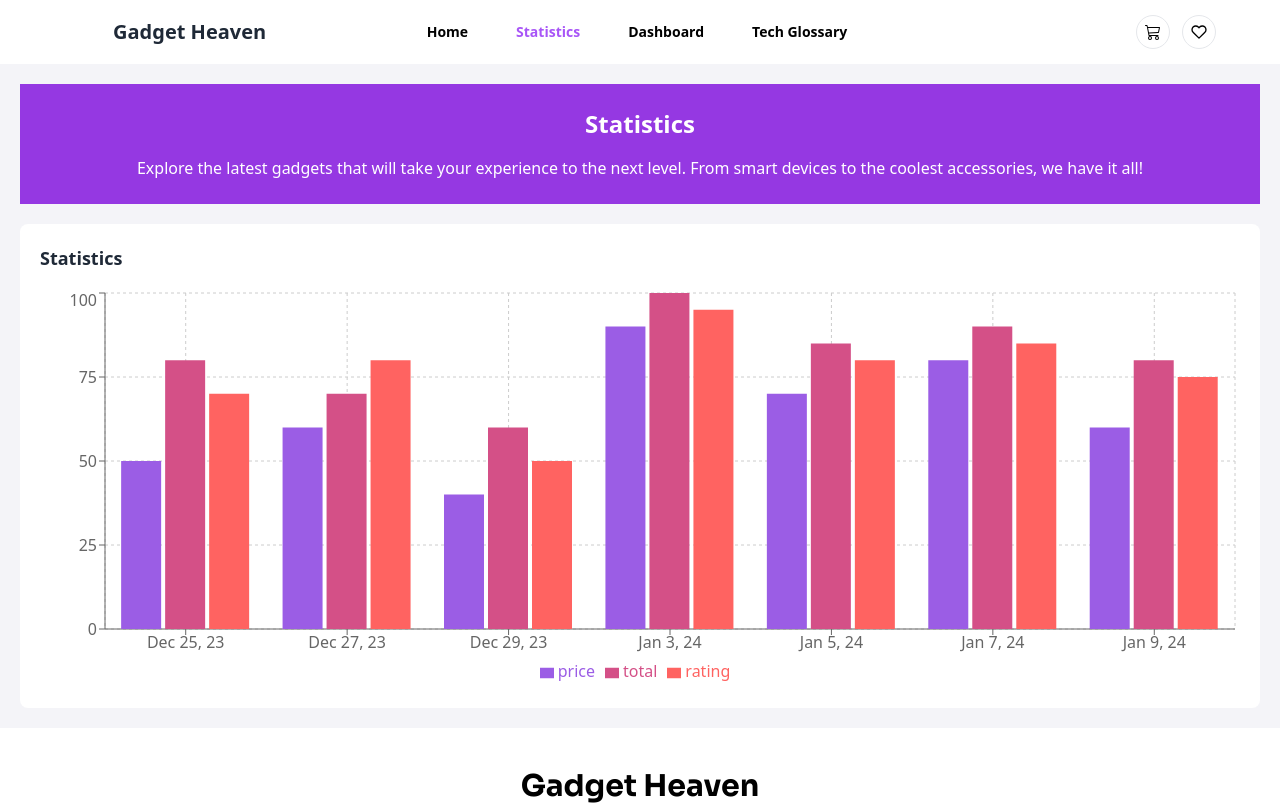
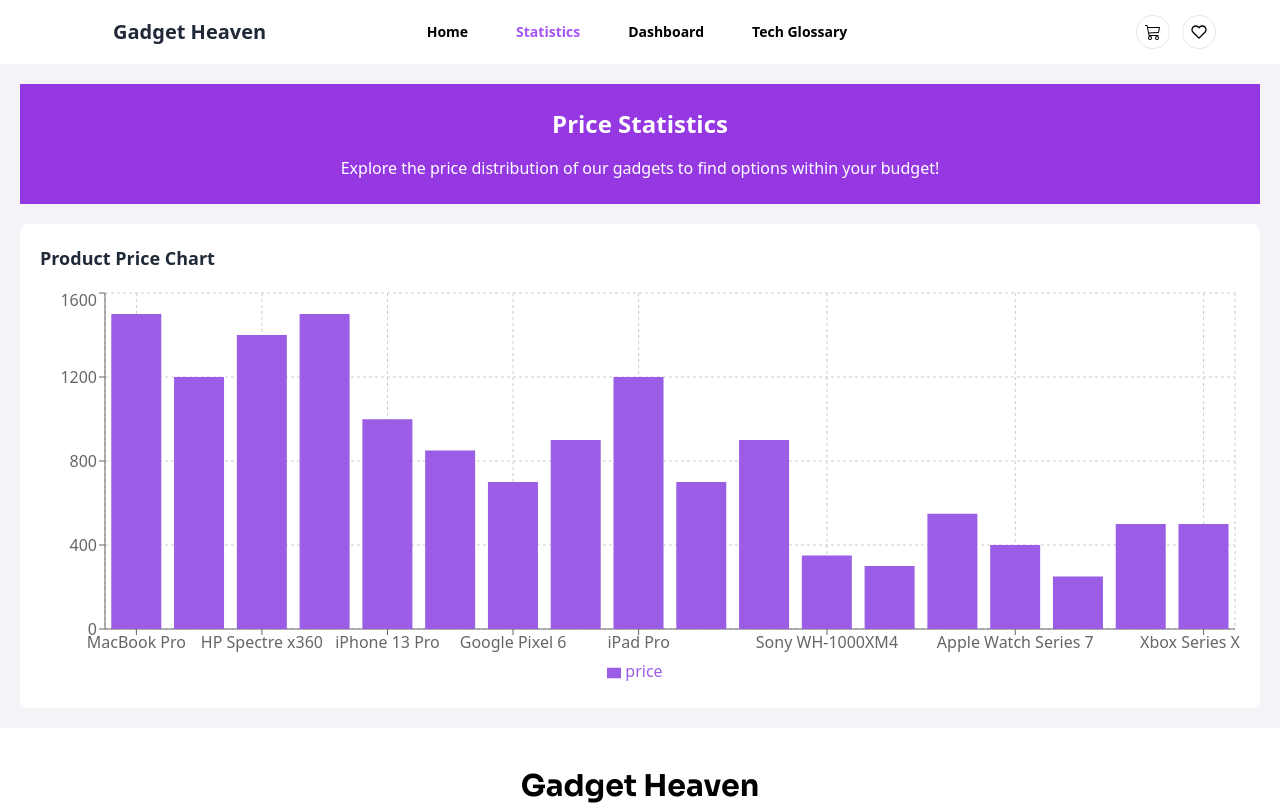
Before and after one commit to programming-hero-web-course-4/b10a8-gadget-heaven-sajjadislam523, a React (Vite) app: page /statistics in a window 1280 px wide. Shown: the top 805 px of the page. Built offline with nearby package versions, Linux system fonts and the light colour scheme.

Commit message:
Added statistics page with improved ui

```diff
--- a/src/components/Header.jsx
+++ b/src/components/Header.jsx
@@ -1,4 +1,5 @@
 import React from "react";
+import { Link } from "react-router-dom";
 
 const Header = () => {
     return (
@@ -12,9 +13,12 @@
                     the next level. From smart devices to the <br /> coolest
                     accessories, we have it all!
                 </p>
-                <button className="px-4 py-2 rounded-full font-semibold font-sora bg-white text-[#9538E2]">
+                <Link
+                    to="/dashboard"
+                    className="px-4 py-2 rounded-full font-semibold font-sora bg-white text-[#9538E2]"
+                >
                     Shop Now
-                </button>
+                </Link>
             </div>
         </div>
     );
--- a/src/components/Navbar.jsx
+++ b/src/components/Navbar.jsx
@@ -85,7 +85,7 @@
                             className={({ isActive }) =>
                                 `px-4 py-2 rounded-md ${
                                     isActive ? "font-bold underline" : ""
-                                } ${isHome ? "text-white" : "text-gray-800"}`
+                                } ${isHome ? "text-gray-800" : ""}`
                             }
                         >
                             Home
@@ -95,7 +95,7 @@
                             className={({ isActive }) =>
                                 `px-4 py-2 rounded-md ${
                                     isActive ? "font-bold underline" : ""
-                                } ${isHome ? "text-white" : "text-gray-800"}`
+                                } ${isHome ? "text-gray-800" : ""}`
                             }
                         >
                             Statistics
@@ -105,10 +105,20 @@
                             className={({ isActive }) =>
                                 `px-4 py-2 rounded-md ${
                                     isActive ? "font-bold underline" : ""
-                                } ${isHome ? "text-white" : "text-gray-800"}`
+                                } ${isHome ? "text-gray-800" : ""}`
                             }
                         >
                             Dashboard
+                        </NavLink>
+                        <NavLink
+                            to="/tech-glossary"
+                            className={({ isActive }) =>
+                                `px-4 py-2 rounded-md ${
+                                    isActive ? "font-bold underline" : ""
+                                } ${isHome ? "text-gray-800" : ""}`
+                            }
+                        >
+                            Tech Glossary
                         </NavLink>
                     </ul>
                 </div>
--- a/src/pages/Statistics.jsx
+++ b/src/pages/Statistics.jsx
@@ -1,4 +1,5 @@
 import React from "react";
+import { useLoaderData } from "react-router-dom";
 import {
     BarChart,
     Bar,
@@ -10,25 +11,21 @@
     ResponsiveContainer,
 } from "recharts";
 
-const data = [
-    { date: "Dec 25, 23", price: 50, total: 80, rating: 70 },
-    { date: "Dec 27, 23", price: 60, total: 70, rating: 80 },
-    { date: "Dec 29, 23", price: 40, total: 60, rating: 50 },
-    { date: "Jan 3, 24", price: 90, total: 100, rating: 95 },
-    { date: "Jan 5, 24", price: 70, total: 85, rating: 80 },
-    { date: "Jan 7, 24", price: 80, total: 90, rating: 85 },
-    { date: "Jan 9, 24", price: 60, total: 80, rating: 75 },
-];
+const Statistics = () => {
+    const productData = useLoaderData();
 
-const StatisticsChart = () => {
+    const chartData = productData.map((product) => ({
+        name: product.name,
+        price: product.price,
+    }));
+
     return (
         <div style={{ padding: "20px", backgroundColor: "#f4f4f8" }}>
             <div className="flex flex-col items-center bg-[#9538E2] text-white py-6 space-y-4">
-                <h1 className="text-2xl font-bold">Statistics</h1>
+                <h1 className="text-2xl font-bold">Price Statistics</h1>
                 <p className="text-center">
-                    Explore the latest gadgets that will take your experience to
-                    the next level. From smart devices to the coolest
-                    accessories, we have it all!
+                    Explore the price distribution of our gadgets to find
+                    options within your budget!
                 </p>
             </div>
 
@@ -40,17 +37,15 @@
                     marginTop: "20px",
                 }}
             >
-                <h2 className="mb-4 text-lg font-bold">Statistics</h2>
+                <h2 className="mb-4 text-lg font-bold">Product Price Chart</h2>
                 <ResponsiveContainer width="100%" height={400}>
-                    <BarChart data={data}>
+                    <BarChart data={chartData}>
                         <CartesianGrid strokeDasharray="3 3" />
-                        <XAxis dataKey="date" />
+                        <XAxis dataKey="name" />
                         <YAxis />
                         <Tooltip />
                         <Legend />
                         <Bar dataKey="price" fill="#9b5de5" />
-                        <Bar dataKey="total" fill="#d45087" />
-                        <Bar dataKey="rating" fill="#ff6361" />
                     </BarChart>
                 </ResponsiveContainer>
             </div>
@@ -58,4 +53,4 @@
     );
 };
 
-export default StatisticsChart;
+export default Statistics;
--- a/src/pages/TechGlossary.jsx
+++ b/src/pages/TechGlossary.jsx
@@ -19,6 +19,21 @@
                 definition:
                     "The number of pixels on the screen, often represented as width x height (e.g., 1920x1080). Higher resolutions offer sharper images.",
             },
+            {
+                term: "AMOLED (Active Matrix OLED)",
+                definition:
+                    "A type of OLED display that’s more efficient, providing brighter and clearer visuals, commonly used in smartphones.",
+            },
+            {
+                term: "HDR (High Dynamic Range)",
+                definition:
+                    "A display feature that enhances contrast and color accuracy, creating more realistic visuals.",
+            },
+            {
+                term: "Aspect Ratio",
+                definition:
+                    "The ratio of a display’s width to its height, e.g., 16:9 or 4:3. Affects screen layout and user experience.",
+            },
         ],
     },
     {
@@ -38,6 +53,16 @@
                 term: "GPU (Graphics Processing Unit)",
                 definition:
                     "A specialized processor for handling graphics, important for gaming and media-intensive applications.",
+            },
+            {
+                term: "Cache Memory",
+                definition:
+                    "A small, fast memory located inside the CPU for storing frequently accessed data and instructions.",
+            },
+            {
+                term: "Clock Speed",
+                definition:
+                    "The speed at which a CPU operates, measured in GHz. Higher clock speeds typically mean faster performance.",
             },
         ],
     },
@@ -120,7 +145,7 @@
             {glossaryData.map((category, index) => (
                 <div
                     key={index}
-                    className="mb-4 border border-gray-300 rounded-lg shadow-md"
+                    className="mb-4 border border-gray-300 rounded-lg shadow-md font-sora"
                 >
                     <div
                         className="bg-gray-200 p-4 cursor-pointer font-semibold text-lg flex justify-between items-center"
@@ -133,7 +158,7 @@
                         <div className="p-4 bg-white">
                             {category.terms.map((term, termIndex) => (
                                 <div key={termIndex} className="mb-4">
-                                    <h2 className="text-xl font-medium">
+                                    <h2 className="text-xl font-medium ">
                                         {term.term}
                                     </h2>
                                     <p className="text-gray-700">
--- a/src/routes/Routes.jsx
+++ b/src/routes/Routes.jsx
@@ -36,6 +36,7 @@
             {
                 path: "statistics",
                 element: <Statistics />,
+                loader: () => fetch("../products.json"),
             },
             {
                 path: "dashboard",
```
